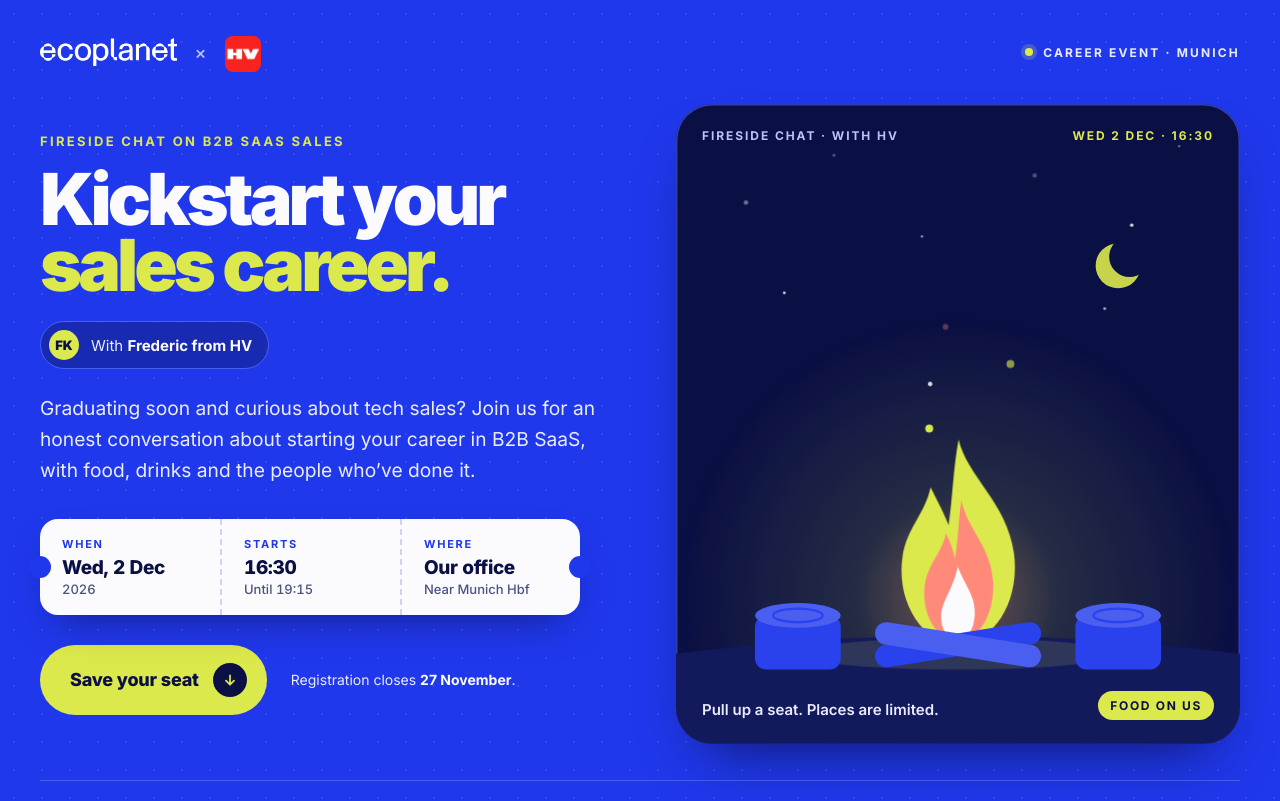
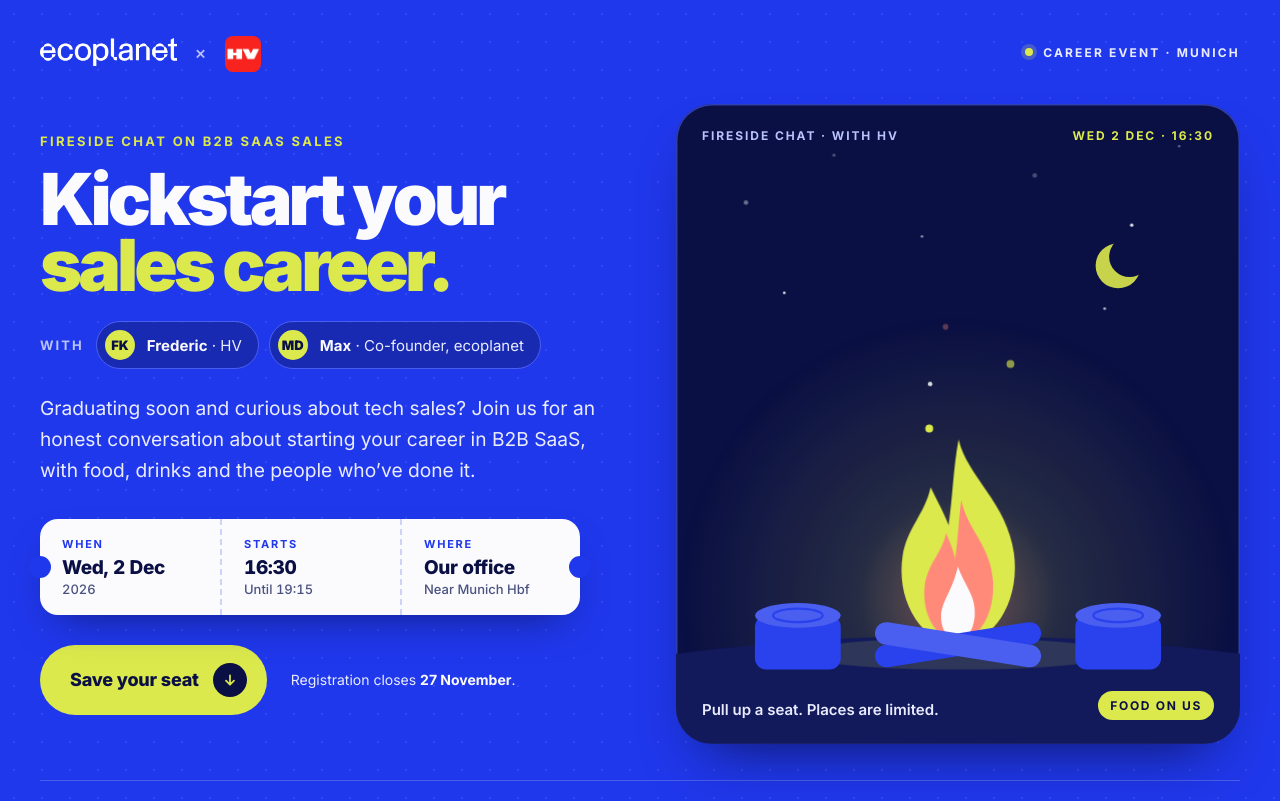
Before and after one commit to constanzapizarro-ecoplanet/kickstart-landing, a plain HTML site: page index.html in a window 1280 px wide. Shown: the top 801 px of the page. Drawn offline with Linux system fonts and the light colour scheme.

Commit message:
Add files via upload

```diff
--- a/index.html
+++ b/index.html
@@ -5,7 +5,7 @@
 <meta name="viewport" content="width=device-width, initial-scale=1, viewport-fit=cover">
 <title>Kickstart Your Sales Career · ecoplanet × HV</title>
 <meta name="description" content="A fireside chat on starting your career in B2B SaaS sales with Frederic from HV. Wednesday, 2 December 2026, 16:30 at ecoplanet, near Munich Hbf. Food and drinks on us.">
-<meta property="og:title" content="Kickstart Your Sales Career · Fireside chat on B2B SaaS sales with Frederic from HV">
+<meta property="og:title" content="Kickstart Your Sales Career · Fireside chat on B2B SaaS sales with Frederic (HV) and Max (ecoplanet)">
 <meta property="og:description" content="Wednesday, 2 December 2026, 16:30 · ecoplanet office near Munich Hbf · Register by 27 November.">
 <meta property="og:image" content="og.png">
 <meta name="twitter:card" content="summary_large_image">
@@ -58,6 +58,11 @@ h1 span { display: block; color: var(--lime); white-space: nowrap; }
 h1 { font-size: clamp(46px, 5.6vw, 80px); }
 .speaker { text-decoration: none; display: inline-flex; align-items: center; gap: 12px; margin-top: 22px; padding: 8px 16px 8px 8px; border-radius: 999px; background: rgba(10,15,68,.35); border: 1.5px solid var(--blue-line); font-size: 15px; color: var(--mist); }
 .speaker b { color: var(--white); }
+.speakers { display: flex; flex-wrap: wrap; align-items: center; gap: 10px; margin-top: 22px; }
+.speakers .speaker { margin-top: 0; }
+.speakers .with { font-size: 13px; font-weight: 700; letter-spacing: .16em; text-transform: uppercase; color: var(--mist-2); margin-right: 2px; }
+.speaker:hover { border-color: var(--lime); }
+.speaker:focus-visible { outline: 3px solid var(--white); outline-offset: 3px; }
 .speaker i { width: 30px; height: 30px; border-radius: 50%; background: var(--lime); color: var(--navy); display: grid; place-items: center; font-style: normal; font-weight: 900; font-size: 13px; }
 .sub { margin: 24px 0 0; font-size: clamp(17px, 1.5vw, 20px); line-height: 1.6; color: var(--mist); max-width: 31em; }
 
@@ -198,7 +203,10 @@ input:focus, select:focus, textarea:focus { border-color: var(--blue); backgroun
     <div>
       <p class="eyebrow">Fireside chat on B2B SaaS sales</p>
       <h1>Kickstart your <span>sales career.</span></h1>
-      <a class="speaker" href="https://www.linkedin.com/in/frederic-kost/" target="_blank" rel="noopener"><i>FK</i><span>With <b>Frederic from HV</b></span></a>
+      <div class="speakers"><span class="with">With</span>
+        <a class="speaker" href="https://www.linkedin.com/in/frederic-kost/" target="_blank" rel="noopener"><i>FK</i><span><b>Frederic</b> · HV</span></a>
+        <a class="speaker" href="https://www.linkedin.com/in/maximilian-dekorsy/" target="_blank" rel="noopener"><i>MD</i><span><b>Max</b> · Co-founder, ecoplanet</span></a>
+      </div>
       <p class="sub">Graduating soon and curious about tech sales? Join us for an honest conversation about starting your career in B2B SaaS, with food, drinks and the people who’ve done it.</p>
 
       <dl class="ticket">
```
